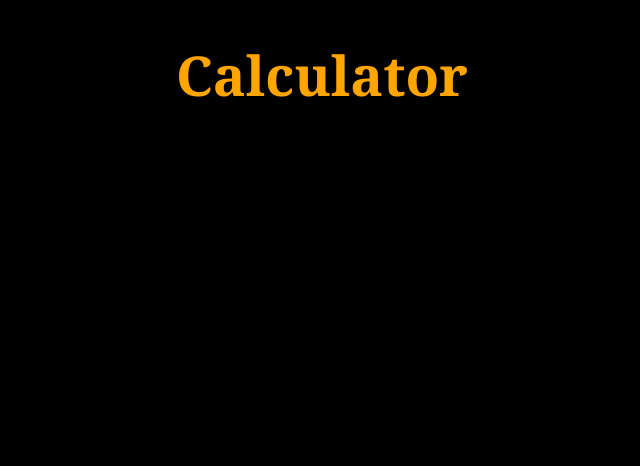
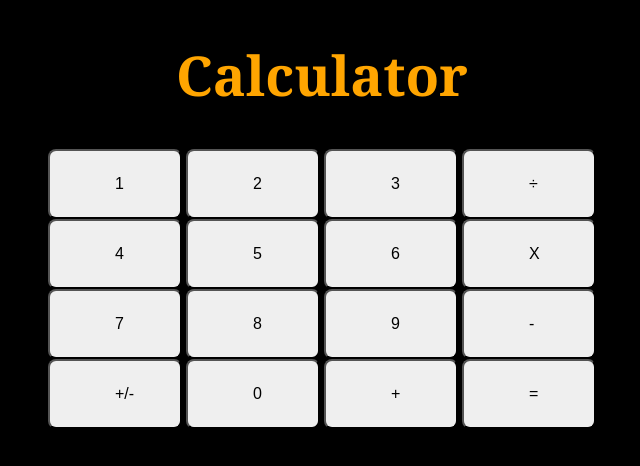
Before and after one commit to Redz0ne007/Calculator, a plain HTML site: page index.html in a window 1280 px wide. Shown: the whole page, without its empty margins (318-958 px from the left). Drawn offline with Linux system fonts and the light colour scheme.

Commit message:
added layout for the calculator

```diff
--- a/index.html
+++ b/index.html
@@ -10,5 +10,29 @@
     <header>
         <h1 id="heading">Calculator</h1>
     </header>
+    <div>
+        <button type="button">1</button>
+        <button type="button">2</button>
+        <button type="button">3</button>
+        <button type="button">÷</button>
+    </div>
+    <div>
+        <button type="button">4</button>
+        <button type="button">5</button>
+        <button type="button">6</button>
+        <button type="button">X</button>
+    </div>
+    <div>
+        <button type="button">7</button>
+        <button type="button">8</button>
+        <button type="button">9</button>
+        <button type="button">-</button>
+    </div>
+    <div>
+        <button type="button">+/-</button>
+        <button type="button">0</button>
+        <button type="button">+</button>
+        <button type="button">=</button>
+    </div>
 </body>
 </html>
--- a/style.css
+++ b/style.css
@@ -12,3 +12,17 @@ header{
     font-family: Georgia, 'Times New Roman', Times, serif;
     font-style: Georgia;
 }
+div{
+    text-align: center;
+}
+button{
+    font-size: 16px;
+    padding: 22px 65px;
+    height: 70px;
+    width: 10%;
+    border-radius: 8px;
+    cursor: pointer;
+}
+button:hover{
+    background-color: orange;
+}
```
